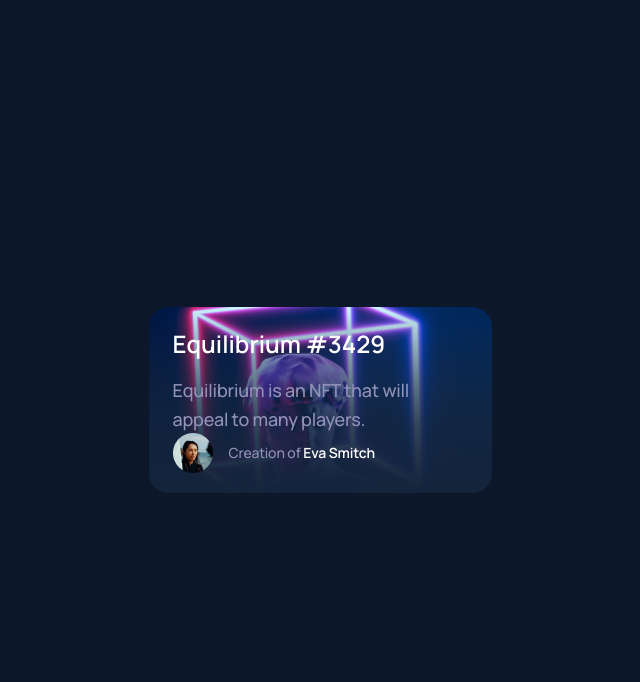
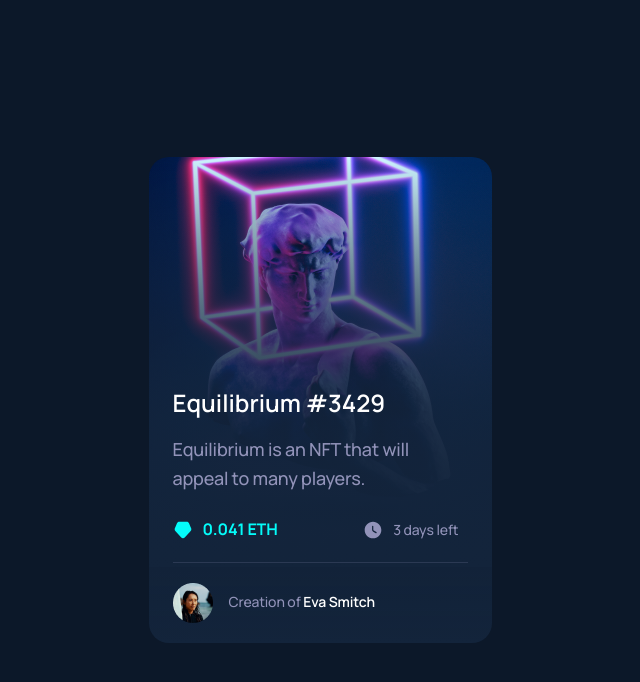
Before and after one commit to griffin94/NFT-card, a website built with Vite: page index.html in a window 1280 px wide. Shown: the whole page, without its empty margins (320-960 px from the left). Built offline with nearby package versions, Linux system fonts and the light colour scheme.

Commit message:
Added info component, added spacing between components

```diff
--- a/index.html
+++ b/index.html
@@ -21,7 +21,19 @@
         <p class="card__description">
           Equilibrium is an NFT that will appeal to many players.
         </p>
-        <div class="author">
+
+        <div class="info card__info">
+          <div class="info__section">
+            <img src="./public/images/diamonds.svg" alt="diamond">
+            <span class="info__currency">0.041 ETH</span>
+          </div>
+          <div class="info__section">
+            <img src="./public/images/clock.svg" alt="clock">
+            <span class="info__time">3 days left</span>
+          </div>
+        </div>
+
+        <div class="author card__author">
           <img class="author__img" src="./public/images/person.png" alt="author" />
           <span class="author__name">
             Creation of <span class="author__name--bold">Eva Smitch</span>
--- a/src/components/_index.scss
+++ b/src/components/_index.scss
@@ -1,2 +1,3 @@
+@forward './author/author';
 @forward './card/card';
-@forward './author/author';
+@forward './info/info';
--- a/src/components/card/_card.scss
+++ b/src/components/card/_card.scss
@@ -16,6 +16,7 @@
   padding: 20px 24px;
 
   & &__heading {
+    margin-top: 209px;
     font-weight: 600;
     font-size: 24px;
     line-height: 33px;
@@ -28,6 +29,14 @@
     line-height: 160%;
     letter-spacing: -0.01em;
     margin-top: 16px;
+  }
+
+  & &__info {
+    margin-top: 24px;
+  }
+
+  & &__author {
+    margin-top: 20px;
   }
 }
 
@@ -45,7 +54,20 @@
     background-repeat: no-repeat;
     background-position: center top;
 
+    & &__heading {
+      margin-top: 228px;
+    }
+
     & &__description {
+      margin-top: 24px;
+      margin-right: 71px;
+    }
+
+    & &__info {
+      margin-top: 40px;
+    }
+
+    & &__author {
       margin-top: 24px;
     }
   }
--- /dev/null
+++ b/src/components/info/_info.scss
@@ -0,0 +1,45 @@
+@use '../../styles/abstracts' as a;
+
+.info {
+  display: flex;
+  justify-content: space-between;
+  padding-bottom: 19px;
+  border-bottom: 1.5px solid a.$stroke;
+
+  & &__section {
+    display: flex;
+    align-items: center;
+    gap: 10px;
+  }
+
+  & &__currency {
+    color: a.$primary;
+    font-weight: 700;
+    font-size: 16px;
+    line-height: 160%;
+    letter-spacing: -0.01em;
+  }
+
+  & &__time {
+    margin-right: 9px;
+    font-weight: 500;
+    font-size: 14px;
+    line-height: 160%;
+    letter-spacing: -0.01em;
+  }
+}
+
+@media (min-width: a.$desktop) {
+  .info {
+    padding-bottom: 32px;
+
+    & &__currency {
+      font-size: 18px;
+    }
+
+    & &__time {
+      margin-right: 0;
+      font-size: 16px;
+    }
+  }
+}
```
